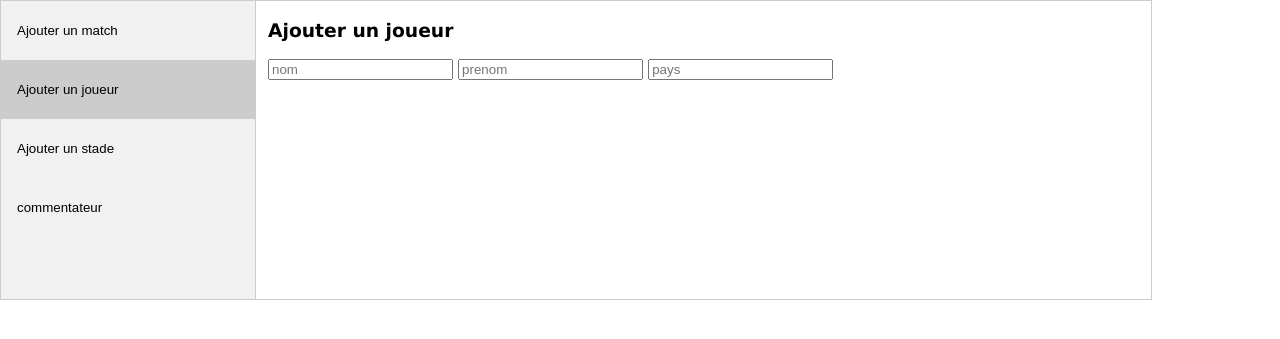
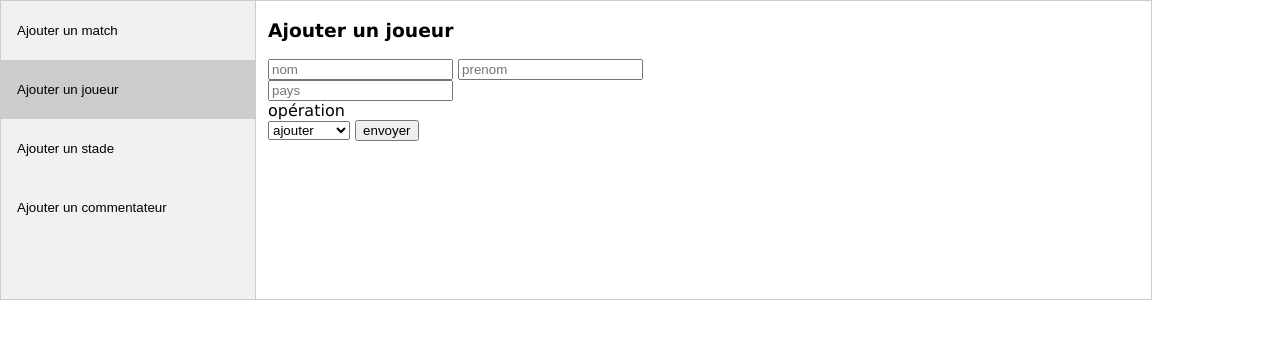
Before and after one commit to orkeilius/tournois, a PHP site: page /edit.php in a window 1280 px wide, after a click on "Ajouter un joueur". Shown: the part 116-455 px from the top of the page. Run offline with PHP 8.4, Linux system fonts and the light colour scheme.

Commit message:
add edit.php form

```diff
--- a/edit.php
+++ b/edit.php
@@ -15,7 +15,7 @@ include('module/dbTools.php');
             <button class="tablinks" onclick="changeTab(event, 'match')">Ajouter un match</button>
             <button class="tablinks" onclick="changeTab(event, 'joueur')">Ajouter un joueur</button>
             <button class="tablinks" onclick="changeTab(event, 'stade')">Ajouter un stade</button>
-            <button class="tablinks" onclick="changeTab(event, 'commentateur')">commentateur</button>
+            <button class="tablinks" onclick="changeTab(event, 'commentateur')">Ajouter un commentateur</button>
         </div>
 
         <div id="match" class="tabcontent">
@@ -28,26 +28,47 @@ include('module/dbTools.php');
 
         <div id="joueur" class="tabcontent">
             <h3>Ajouter un joueur</h3>
-            <form>
+            <form action="api/editPlayer.php" method="post">
                 <input name="lastName" type="text" placeholder="nom">
-                <input name="firstNale" type="text" placeholder="prenom">
-                <input name="contry" type="text" placeholder="pays">
+                <input name="firstName" type="text" placeholder="prenom"><br>
+                <input name="country" type="text" placeholder="pays"><br>
+                <label for="operation">opération</label><br />
+                <select name="operation">
+                    <option value="0">ajouter</option>
+                    <option value="1">modifier</option>
+                    <option value="2">supprimer</option>
+                </select>
+                <input type="submit" value="envoyer">
             </form>
         </div>
 
         <div id="stade" class="tabcontent">
             <h3>Ajouter un stade</h3>
-            <form>
-                <input name="name" type="text" placeholder="nom">
-                <input name="description" type="text" placeholder="description">
+            <form action="api/editPlace.php" method="post">
+                <input name="name" type="text" placeholder="nom"><br>
+                <input name="description" type="text" placeholder="description"><br>
+                <label for="operation">opération</label><br />
+                <select name="operation">
+                    <option value="0">ajouter</option>
+                    <option value="1">modifier</option>
+                    <option value="2">supprimer</option>
+                </select>
+                <input type="submit" value="envoyer">
             </form>
         </div>
         <div id="commentateur" class="tabcontent">
             <h3>Ajouter un commentateur</h3>
-            <form>
+            <form action="api/editCommentator.php" method="post">
                 <input name="lastName" type="text" placeholder="nom">
-                <input name="firstNale" type="text" placeholder="prenom">
-                <input name="description" type="text" placeholder="description">
+                <input name="firstName" type="text" placeholder="prenom"><br>
+                <input name="description" type="text" placeholder="description"><br>
+                <label for="operation">opération</label><br />
+                <select name="operation">
+                    <option value="0">ajouter</option>
+                    <option value="1">modifier</option>
+                    <option value="2">supprimer</option>
+                </select>
+                <input type="submit" value="envoyer">
             </form>
         </div>
     </section>
```
